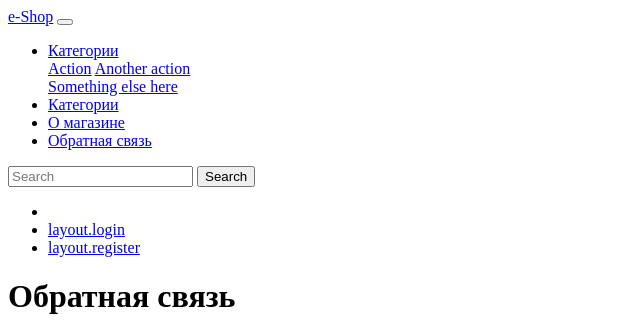
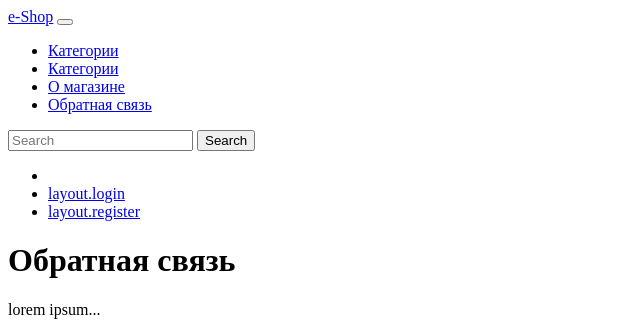
Before and after one commit to arkadiypr/ecommerce902, a Symfony app: template templates/about/contact.html.twig in a window 1280 px wide. Shown: the top 335 px of the page, without its empty margins (0-640 px from the left). Run offline with Twig, Linux system fonts and the light colour scheme; the template is opened without the code that fills it, so the values that code supplies are empty; some libraries are stand-ins or nearby versions.

Commit message:
Список категорий в шапке

```diff
--- a/templates/base.html.twig
+++ b/templates/base.html.twig
@@ -20,10 +20,7 @@
                         Категории
                     </a>
                     <div class="dropdown-menu" aria-labelledby="navbarDropdown">
-                        <a class="dropdown-item" href="#">Action</a>
-                        <a class="dropdown-item" href="#">Another action</a>
-                        <div class="dropdown-divider"></div>
-                        <a class="dropdown-item" href="#">Something else here</a>
+                        {{ render(controller('\\App\\Controller\\CategoryController::headerCategories')) }}
                     </div>
                 </li>
                 <li class="nav-item">
--- /dev/null
+++ b/templates/category/header.html.twig
@@ -0,0 +1,3 @@
+{% for category in categories %}
+    <a class="dropdown-item" href="{{ path('category_show', {'id': category.id}) }}">{{ category.name }}</a>
+{% endfor %}
```
Also changed, not shown: src/Controller/CategoryController.php (+7 -0 lines).
